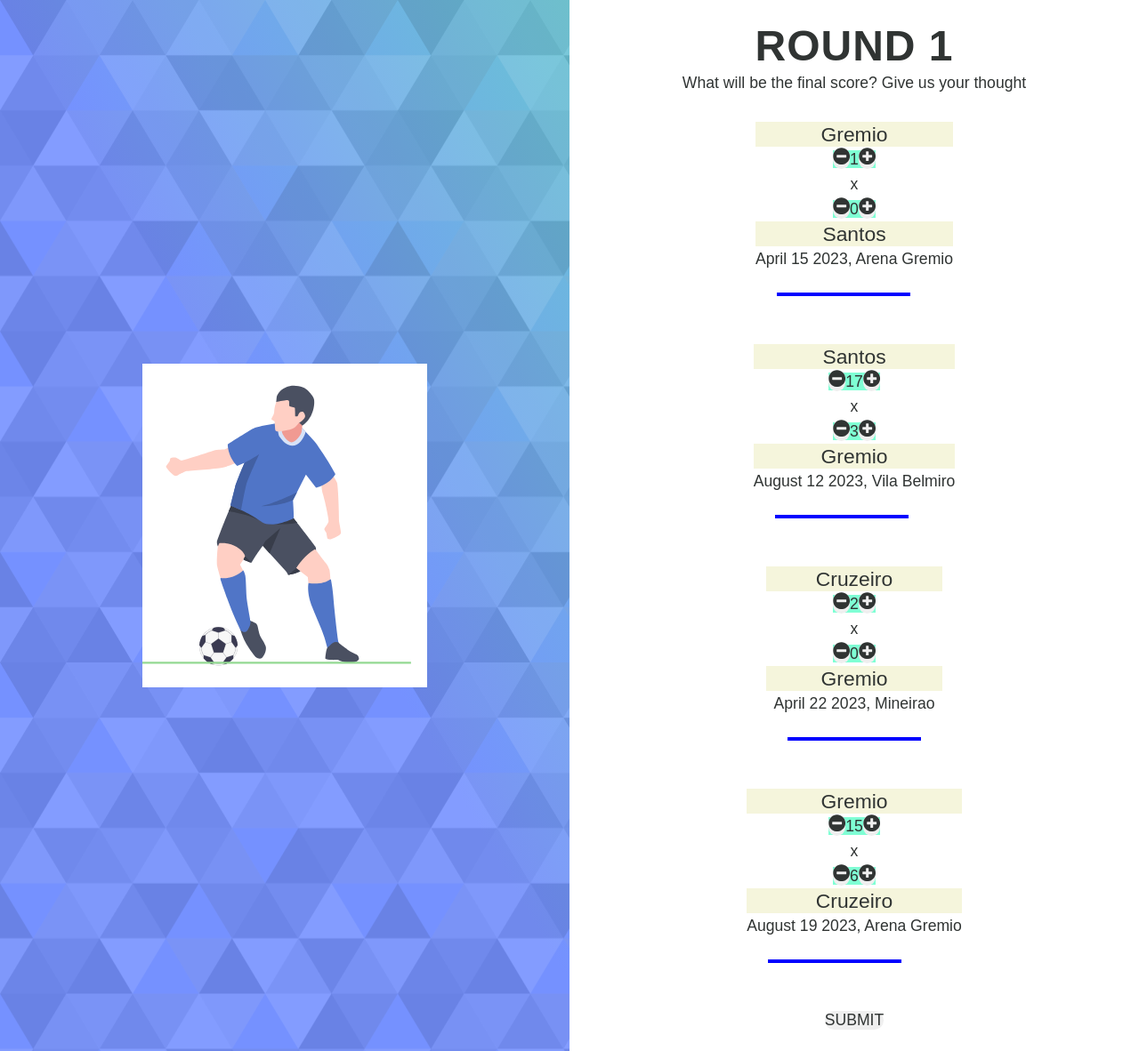
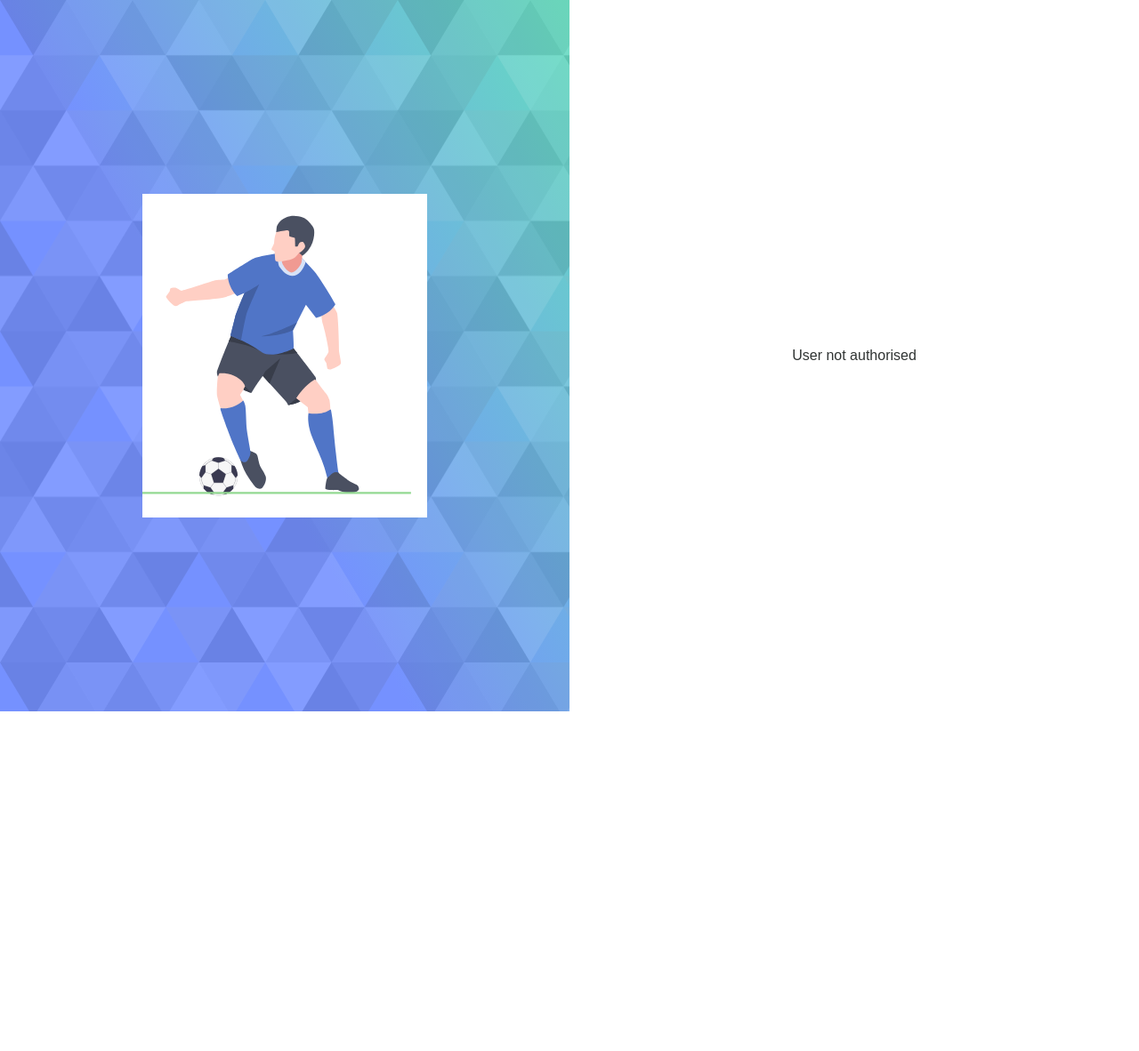
Before and after one commit to danielgallas/football-sweepstake, a React (Create React App) app in the folder client/: page /dashboard in a window 1280 px wide. Shown: the whole page at 89% size. After the commit the page ends 800 px from the top, so only its background shows below. Built offline with nearby package versions, Linux system fonts and the light colour scheme; a web font is replaced by a local one.

Commit message:
adds user name to the submit process

```diff
--- a/client/src/components/Match.js
+++ b/client/src/components/Match.js
@@ -7,15 +7,17 @@ import {
   increase2,
   decrease1,
   decrease2,
+  updateUser,
 } from "../features/scores/scoresSlice.js";
 
 function Match() {
   const { scores } = useSelector((store) => store.score);
+  const userScores = useSelector((store) => store);
   const dispatch = useDispatch();
 
   useEffect(() => {
-    console.log(scores);
-  }, [scores]);
+    dispatch(updateUser());
+  }, [dispatch]);
 
   const displayMatches = matches.map((item) => {
     const { team1, team2, _id, date, place, round } = item;
@@ -74,12 +76,13 @@ function Match() {
 
   return (
     <div className="login-container">
-      <p className="title">Round 1</p>
+      <p className="title"> Hi {userScores.score.user}</p>
       <p className="welcome-message">
         What will be the final score? Give us your thought
       </p>
       {displayMatches}
-      <button onClick={() => console.log(scores)}>SUBMIT</button>
+      <button onClick={() => console.log(userScores.score)}>SUBMIT</button>
+      <button onClick={() => dispatch(updateUser())}>UPDATE USER</button>
     </div>
   );
 }
--- a/client/src/features/scores/scoresSlice.js
+++ b/client/src/features/scores/scoresSlice.js
@@ -3,7 +3,8 @@ import scores from "../../scores";
 
 const initialState = {
   scores: scores,
-  test: 25,
+  user: null,
+  test: 78,
   isLoading: true,
 };
 
@@ -29,12 +30,16 @@ const scoresSlice = createSlice({
       }
       state.scores[payload._id].score2 = state.scores[payload._id].score2 - 1;
     },
+    updateUser: (state) => {
+      state.test = 82;
+      state.user = localStorage.getItem("user");
+    },
   },
 });
 
 // console.log(scoresSlice);
 
-export const { increase1, increase2, decrease1, decrease2 } =
+export const { increase1, increase2, decrease1, decrease2, updateUser } =
   scoresSlice.actions;
 
 export default scoresSlice.reducer;
--- a/client/src/pages/Dashboard.js
+++ b/client/src/pages/Dashboard.js
@@ -4,16 +4,14 @@ import Match from "../components/Match";
 // import { useSelector } from "react-redux";
 
 function Dashboard() {
-  // const { test } = useSelector((store) => store.score);
-
+  const user = localStorage.getItem("user");
   return (
     <article>
       <section className="side">
         <img src={player} alt="" />
       </section>
       <section className="main">
-        {/* <p>NOW THIS NUMBER SHOULD BE TWENTY-THREE: {test}</p> */}
-        <Match />
+        {user ? <Match /> : "User not authorised"}
       </section>
     </article>
   );
--- a/client/src/pages/Login.js
+++ b/client/src/pages/Login.js
@@ -19,6 +19,7 @@ const Login = () => {
     setPassword("");
     setUsername("");
     setConfirmPassword("");
+    localStorage.clear();
   }, [login]);
 
   const handleSubmit = async (e) => {
@@ -31,7 +32,7 @@ const Login = () => {
           "http://localhost:5000/api/v1/auth/login",
           { username, password }
         );
-        console.log(response);
+        localStorage.setItem("user", response.data.username);
         navigate("/dashboard");
       } catch (error) {
         setErrorMsg(error.response.data.message);
@@ -81,7 +82,6 @@ const Login = () => {
                 placeholder="Username"
                 onChange={(e) => {
                   setError(false);
-                  console.log(e.target.value);
                   setUsername(e.target.value);
                 }}
               />
```
